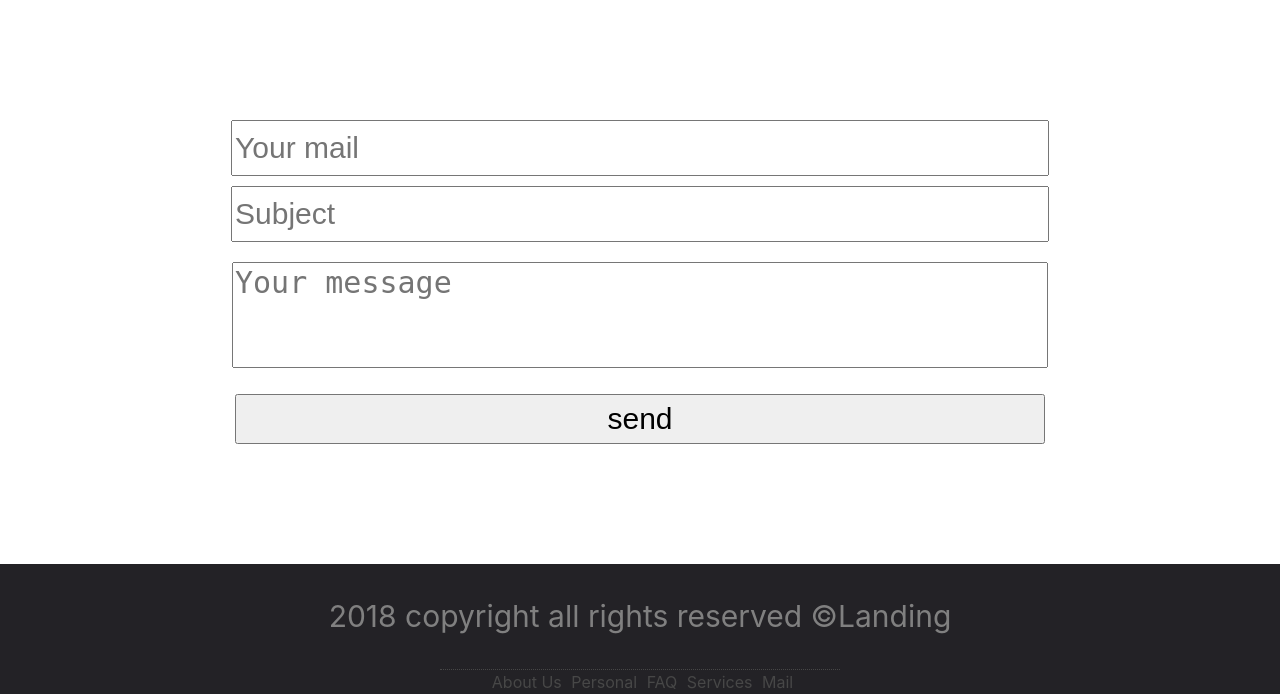
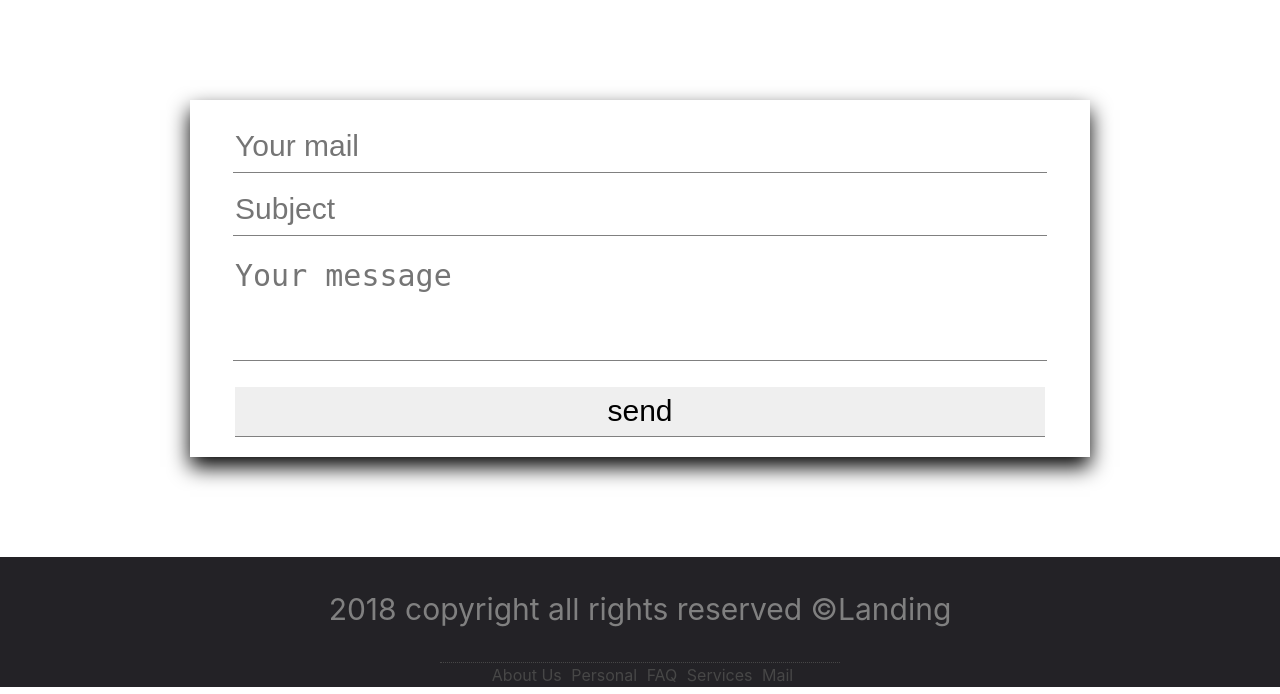
Before and after one commit to ovchildmy/Ready-projects, a PHP site: page / in a window 1280 px wide; the page is wider, and only the part inside the window is pictured. Shown: the part 2395-3089 px from the top of that part. Run offline with PHP 8.4, Linux system fonts and the light colour scheme.

Commit message:
Design update

```diff
--- a/Landing_1/index.php
+++ b/Landing_1/index.php
@@ -13,7 +13,7 @@
 	<link rel="stylesheet" href="OwlCarousel2-2.3.4/dist/assets/owl.carousel.min.css">
 	<link rel="stylesheet" href="OwlCarousel2-2.3.4/dist/assets/owl.theme.default.min.css">
 	<link href="https://fonts.googleapis.com/css?family=Fjalla+One" rel="stylesheet">
-	<title></title>
+	<title>Landing_1</title>
 </head>
 <body>
 	<div class="topWrap">
--- a/Landing_1/style/mail.css
+++ b/Landing_1/style/mail.css
@@ -8,6 +8,7 @@
 	/*background: gray;*/
 	text-align: center;
 	margin: 0 auto;
+    box-shadow: 0px 10px 20px 0px black;
 	padding: 10px 0 10px;
 }
 
@@ -15,6 +16,8 @@
 	display: block;
 	width: 90%;
 	height: 50px;
+	border: 0px solid;
+	border-bottom: 1px solid gray;
 	font-size: 30px;
 	margin: 10px auto;
 }
@@ -23,6 +26,8 @@
 	width: 90%;
 	font-size: 30px;
 	height: 100px;
+	border: 0px solid;
+	border-bottom: 1px solid gray;
 	margin: 10px auto;
 	resize: none;
 }
```
